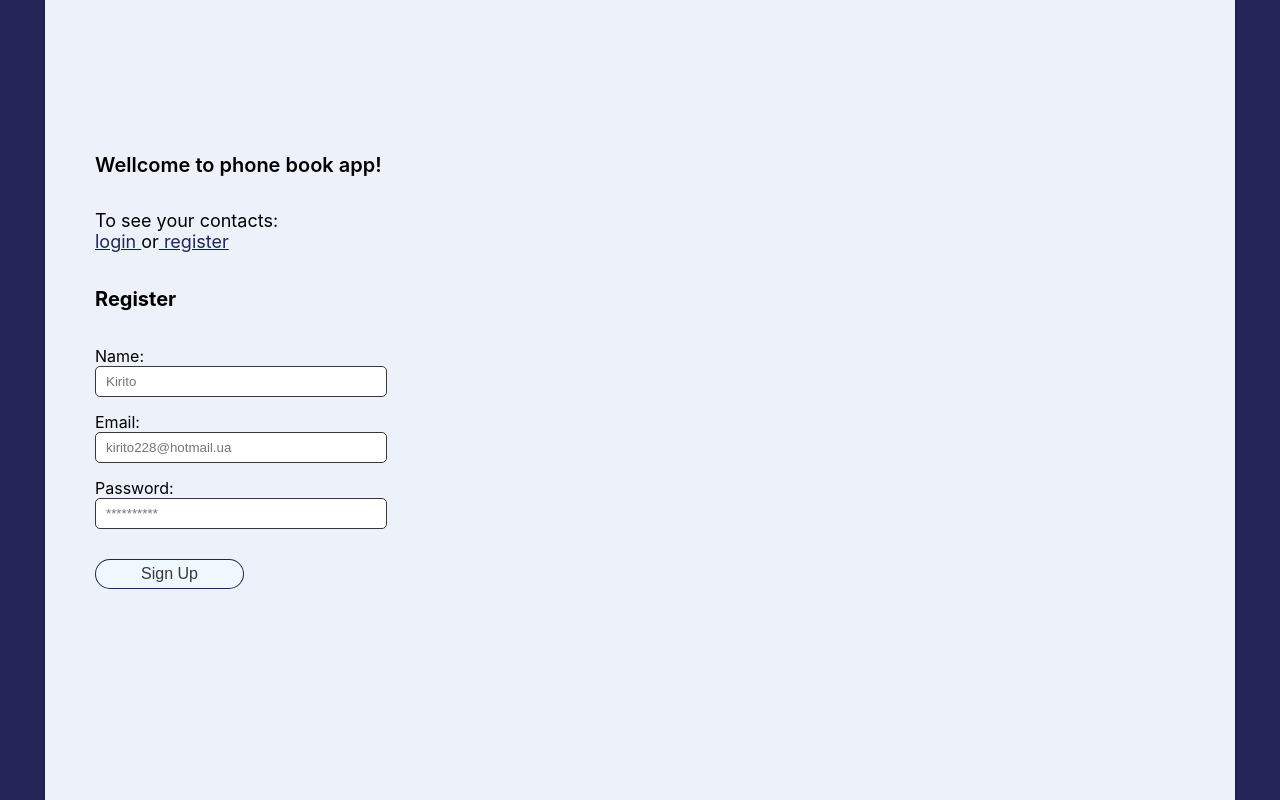
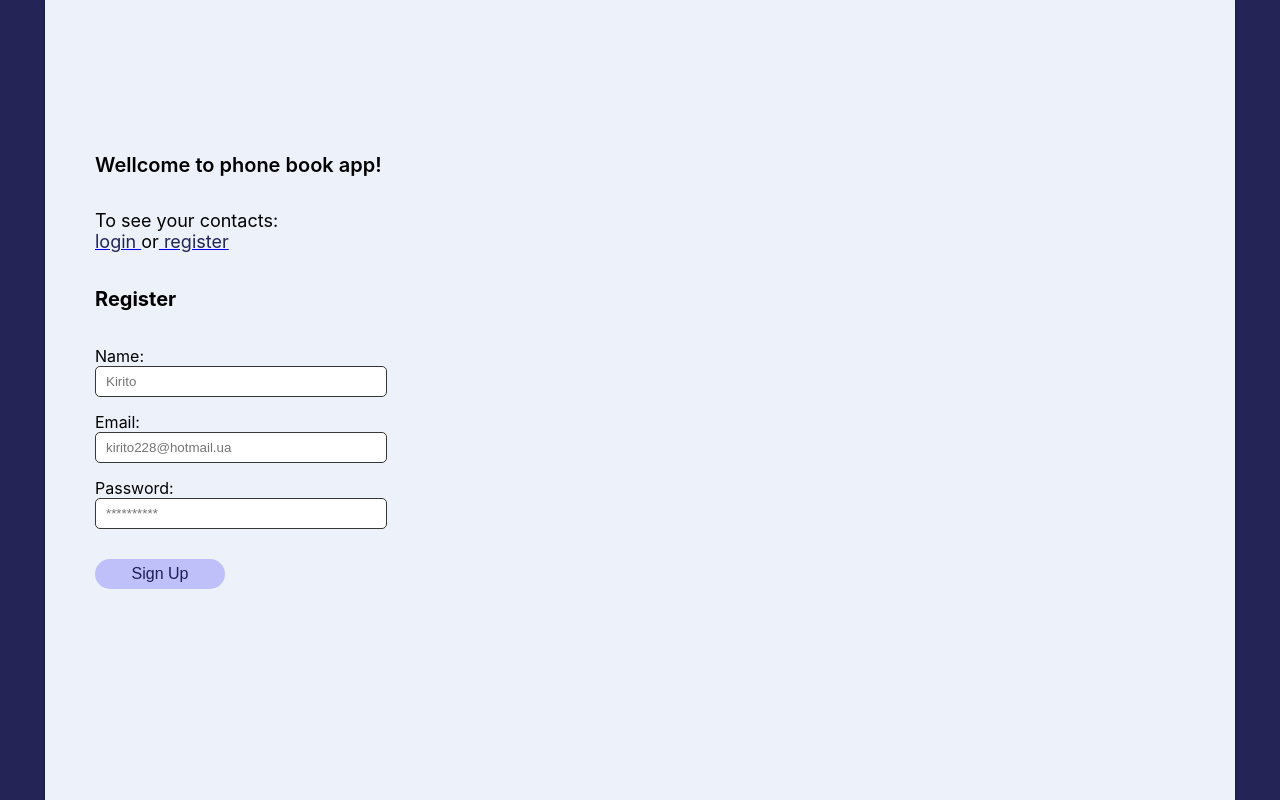
Before and after one commit to KaterynaMal/phonebook, a React (Create React App) app: page /phonebook/register in a window 1280 px wide. Built offline with nearby package versions, Linux system fonts and the light colour scheme.

Commit message:
login and logout btn

```diff
--- a/src/pages/Login/LoginPage.jsx
+++ b/src/pages/Login/LoginPage.jsx
@@ -47,6 +47,9 @@ const LoginPage = () => {
           />
         </label>
         <button type="submit" className={css.btn}>
+        <svg className={css.exitIcon} width="17" height="17">
+          <use href="image/symbol-defs.svg#icon-enter"></use>
+        </svg>
           Sign In
         </button>
       </form>
--- a/src/pages/Login/LoginPage.module.css
+++ b/src/pages/Login/LoginPage.module.css
@@ -3,9 +3,8 @@
   flex-direction: column;
   gap: 15px;
   width: 270px;
- padding-right: 10px;
- margin-right: auto;
-
+  padding-right: 10px;
+  margin-right: auto;
 }
 
 .submitTitle {
@@ -31,32 +30,40 @@
 
 .btn {
   cursor: pointer;
-  border-radius: 15px;
-  border: 1px solid rgba(9, 9, 66, 0.892);
-
-  /* border: none; */
+  border: none;
+  border-radius: 50px;
   font-size: 16px;
   color: rgba(9, 9, 66, 0.892);
-  background-color: rgb(232, 240, 254);
-  padding: 5px 45px;
-
   margin-left: 0;
   margin-right: auto;
   margin-top: 15px;
+
+  display: flex;
+  gap: 10px;
+  align-items: center;
+  padding: 6px 20px;
+  width: 130px;
+  background-color: rgba(186, 186, 251, 0.892);
 }
 
 .btn:hover,
 .btn:focus {
-  border-color: rgba(9, 9, 66, 0.892);
-  color: white;
-  box-shadow: rgba(0, 0, 0, 0.16) 0px 1px 4px;
-  background-color: rgba(63, 63, 250, 0.892);
+  box-shadow: rgba(186, 186, 251, 0.892) 0px 3px 8px;
 }
 
 @media screen and (min-width: 768px) {
+  .input {
+    width: 270px;
+  }
+}
 
+@media screen and (min-width: 1440px) {
+  .loginIcon {
+    width: 23px;
+    height: 23px;
+  }
 
-  .input {
-   width: 270px;
+  .btn {
+    font-size: 18px;
   }
- }
+}
--- a/src/pages/Register/RegisterPage.module.css
+++ b/src/pages/Register/RegisterPage.module.css
@@ -26,23 +26,21 @@
 
 .btn {
   cursor: pointer;
-  border-radius: 15px;
-  border: 1px solid rgba(9, 9, 66, 0.892);
   font-size: 16px;
-  color: rgb(56, 55, 55);
-  background-color: aliceblue;
-  padding: 5px 45px;
+  color: rgba(9, 9, 66, 0.892);
   margin-left: 0;
   margin-right: auto;
   margin-top: 15px;
+  border: none;
+  border-radius: 50px;
+  padding: 6px 20px;
+  width: 130px;
+  background-color: rgba(186, 186, 251, 0.892);
 }
 
 .btn:hover,
 .btn:focus {
-  border-color: rgba(9, 9, 66, 0.892);
-  color: white;
-  box-shadow: rgba(0, 0, 0, 0.16) 0px 1px 4px;
-  background-color: rgba(63, 63, 250, 0.892);
+  box-shadow: rgba(186, 186, 251, 0.892) 0px 3px 8px;
 }
 
 @media screen and (min-width: 768px) {
@@ -50,3 +48,9 @@
     width: 270px;
   }
 }
+
+@media screen and (min-width: 1440px) {
+  .btn {
+    font-size: 18px;
+  }
+}
```
